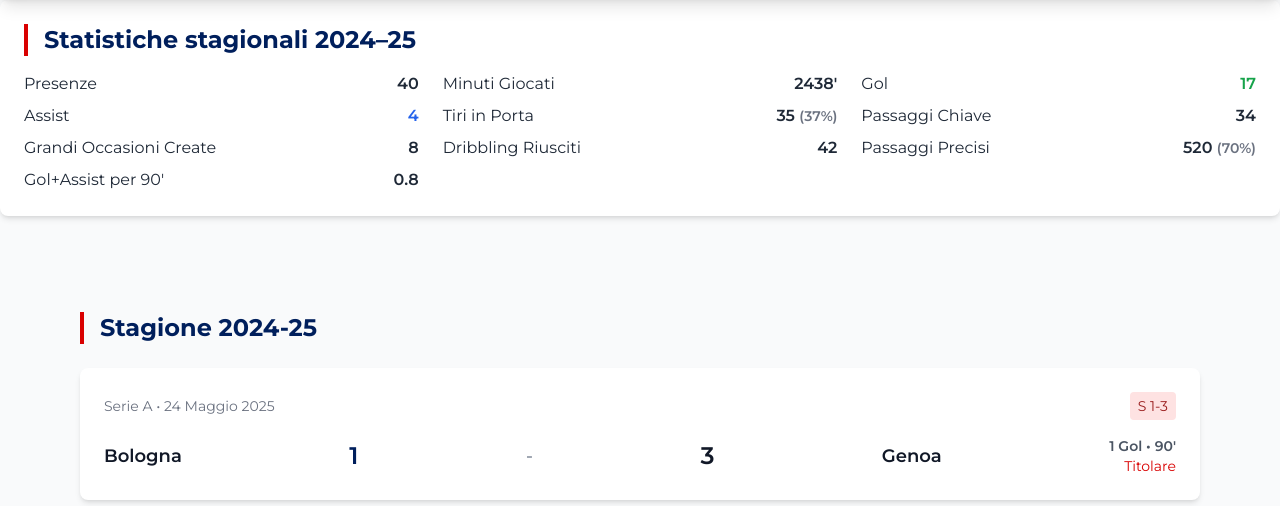
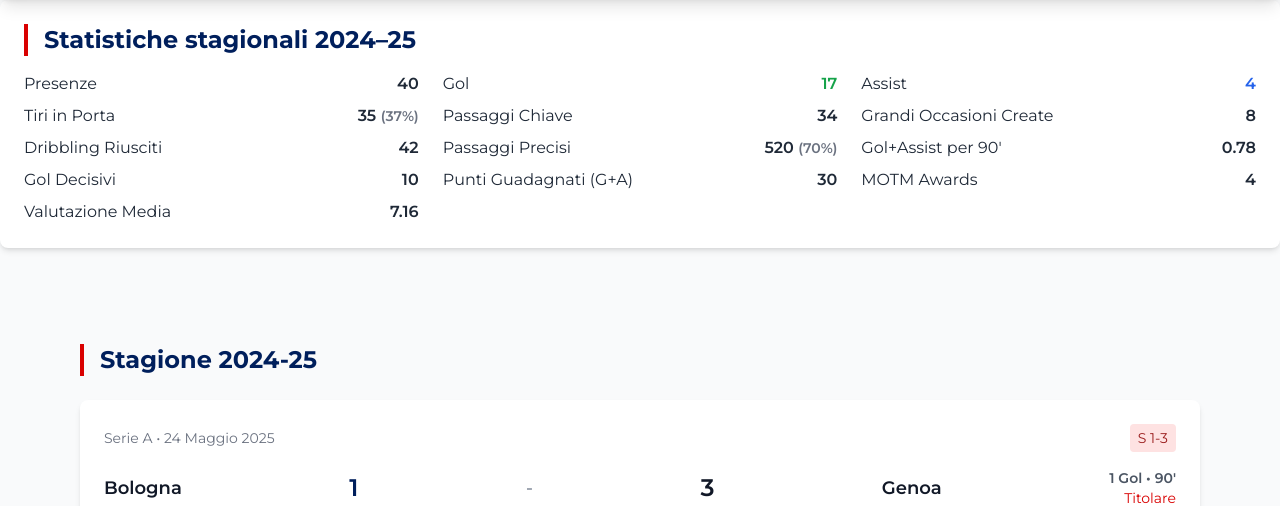
Before and after one commit to FutBolo/riccardo.orsolini.app, a Flask app: page /storico in a window 1280 px wide. Shown: the part 64-570 px from the top of the page. Run offline with Flask 3, Linux system fonts and the light colour scheme; some libraries are stand-ins or nearby versions.

Commit message:
Add files via upload

```diff
--- a/templates/storico.html
+++ b/templates/storico.html
@@ -105,10 +105,6 @@
       <span class="font-semibold">40</span>
     </div>
     <div class="flex justify-between">
-      <span>Minuti Giocati</span>
-      <span class="font-semibold">2438'</span>
-    </div>
-    <div class="flex justify-between">
       <span>Gol</span>
       <span class="font-semibold text-green-600">17</span>
     </div>
@@ -138,8 +134,25 @@
     </div>
     <div class="flex justify-between">
       <span>Gol+Assist per 90'</span>
-      <span class="font-semibold">0.8</span>
+      <span class="font-semibold">0.78</span>
     </div>
+    <div class="flex justify-between">
+      <span>Gol Decisivi</span>
+      <span class="font-semibold">10</span>
+    </div>
+    <div class="flex justify-between">
+      <span>Punti Guadagnati (G+A)</span>
+      <span class="font-semibold">30</span>
+    </div>
+    <div class="flex justify-between">
+      <span>MOTM Awards</span>
+      <span class="font-semibold">4</span>
+    </div>
+    <div class="flex justify-between">
+      <span>Valutazione Media</span>
+      <span class="font-semibold">7.16</span>
+    </div>
+
   </div>
 </div>
 
```
